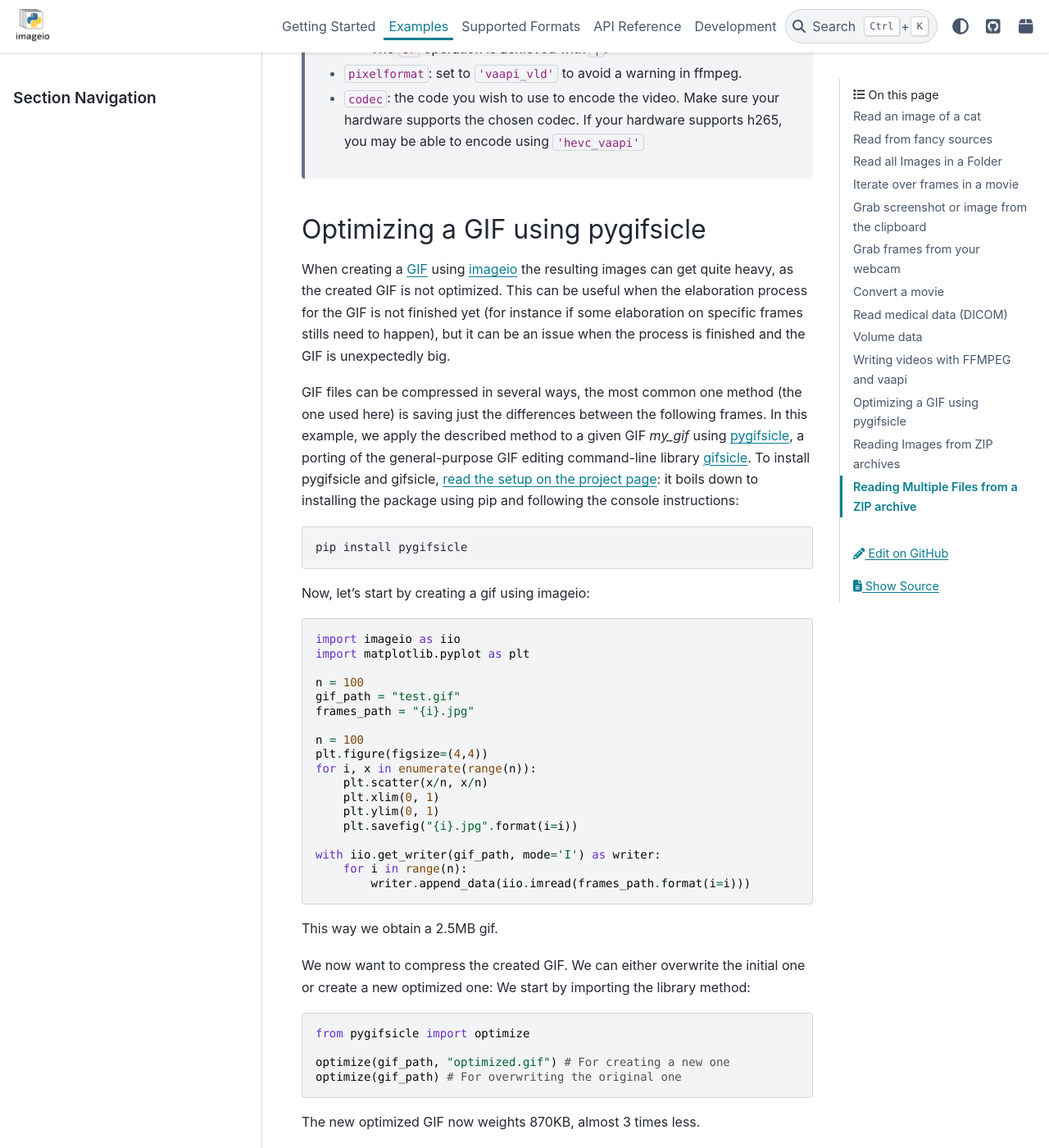
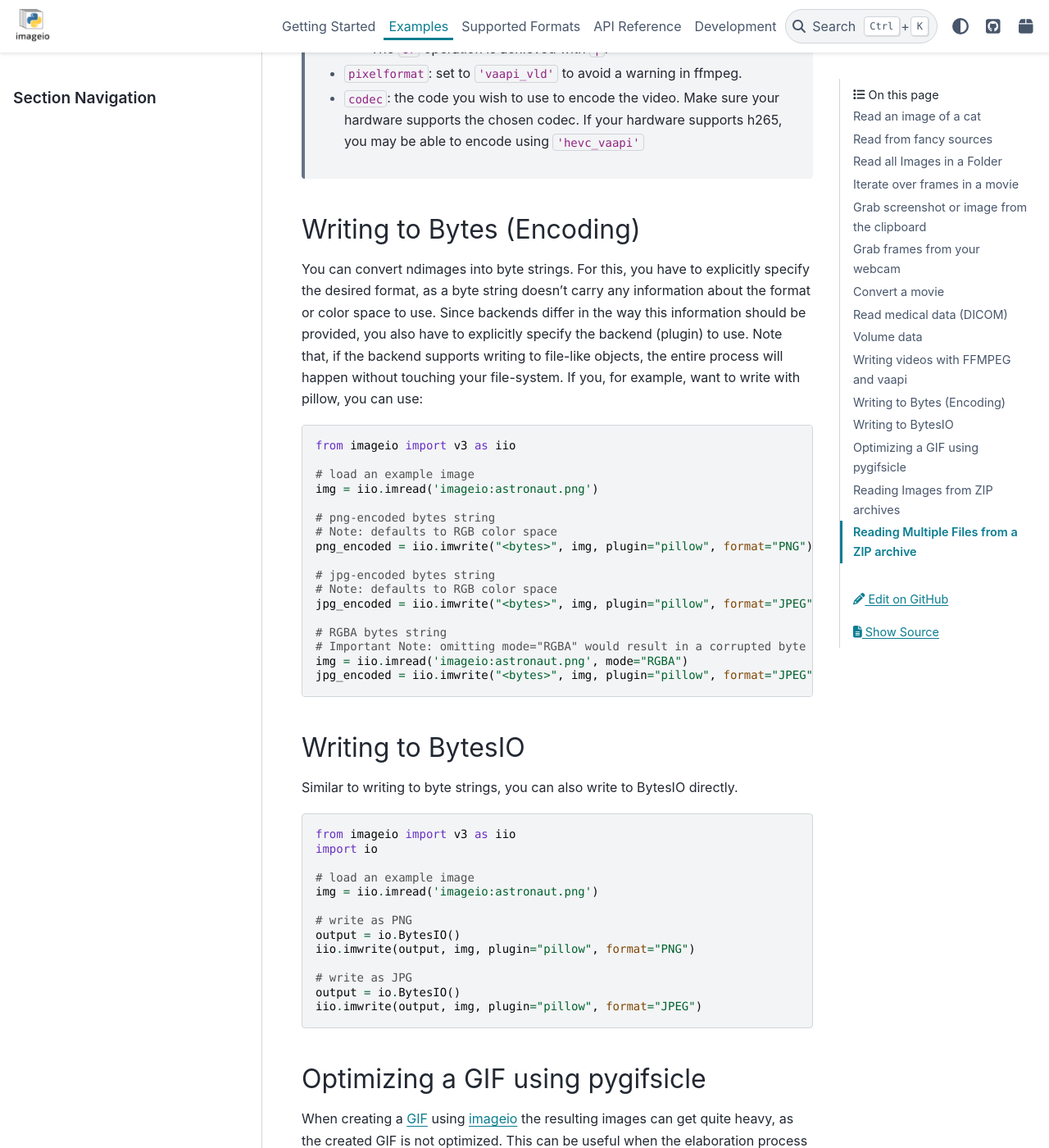
Before and after one commit to imageio/imageio, a Sphinx documentation site: the page built from docs/examples.rst, in a window 1280 px wide and 1400 px high, scrolled down 4287 px. Shown: the whole window at 82% size. Built offline with Sphinx 7.4.7 and the PyData theme 0.15.4, drawn with Linux system fonts in a browser that asks for light colours.

Commit message:
FEAT: Allow pillow to write/encode to byte strings (#669)

```diff
--- a/docs/examples.rst
+++ b/docs/examples.rst
@@ -219,6 +219,58 @@ A little bit of explanation:
     may be able to encode using ``'hevc_vaapi'``
 
 
+Writing to Bytes (Encoding)
+---------------------------
+
+You can convert ndimages into byte strings. For this, you have to explicitly
+specify the desired format, as a byte string doesn't carry any information about
+the format or color space to use. Since backends differ in the way this
+information should be provided, you also have to explicitly specify the backend
+(plugin) to use. Note that, if the backend supports writing to file-like
+objects, the entire process will happen without touching your file-system. If
+you, for example, want to write with pillow, you can use:
+
+.. code-block:: python
+
+    from imageio import v3 as iio
+
+    # load an example image
+    img = iio.imread('imageio:astronaut.png')
+
+    # png-encoded bytes string
+    # Note: defaults to RGB color space
+    png_encoded = iio.imwrite("<bytes>", img, plugin="pillow", format="PNG")
+
+    # jpg-encoded bytes string
+    # Note: defaults to RGB color space
+    jpg_encoded = iio.imwrite("<bytes>", img, plugin="pillow", format="JPEG")
+
+    # RGBA bytes string
+    # Important Note: omitting mode="RGBA" would result in a corrupted byte string
+    img = iio.imread('imageio:astronaut.png', mode="RGBA")
+    jpg_encoded = iio.imwrite("<bytes>", img, plugin="pillow", format="JPEG", mode="RGBA")
+
+Writing to BytesIO
+------------------
+
+Similar to writing to byte strings, you can also write to BytesIO directly.
+
+.. code-block:: python
+
+    from imageio import v3 as iio
+    import io
+
+    # load an example image
+    img = iio.imread('imageio:astronaut.png')
+
+    # write as PNG
+    output = io.BytesIO()
+    iio.imwrite(output, img, plugin="pillow", format="PNG")
+
+    # write as JPG
+    output = io.BytesIO()
+    iio.imwrite(output, img, plugin="pillow", format="JPEG")
+
 Optimizing a GIF using pygifsicle
 ------------------------------------
 When creating a `GIF <https://it.wikipedia.org/wiki/Graphics_Interchange_Format>`_
```
Also changed, not shown: 5 other files.
